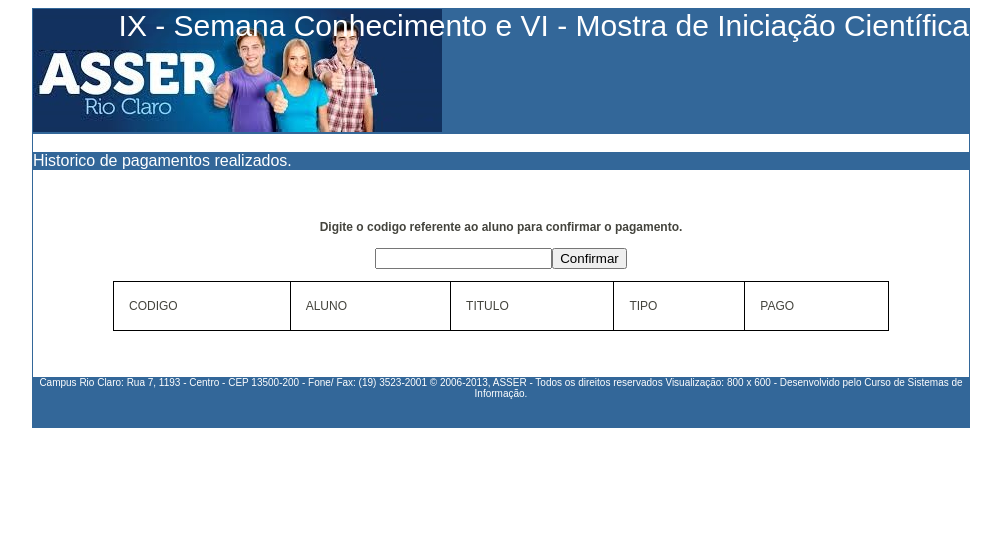
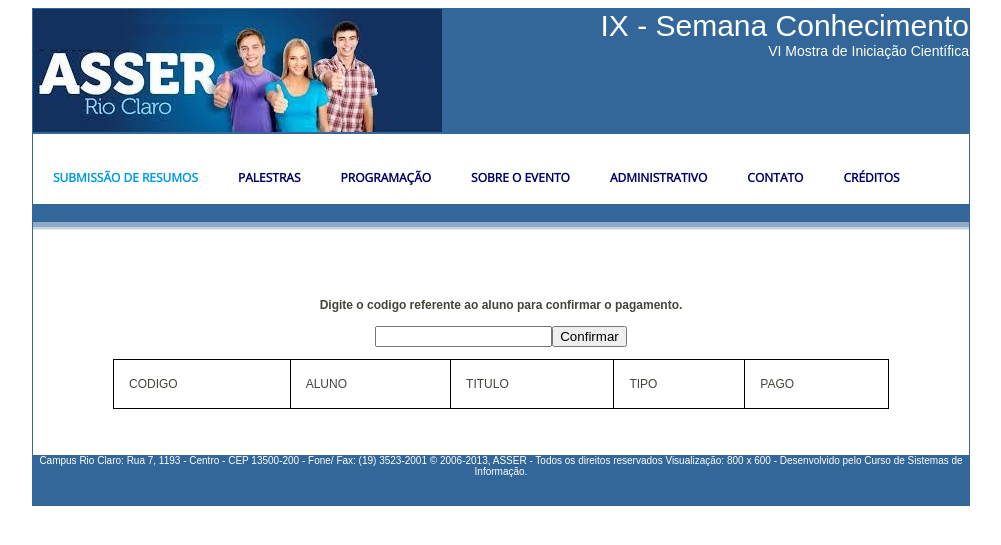
Before and after one commit to aceiro/eventosasser, a PHP site: page /adm/acesso/pagto/index.php in a window 1280 px wide. Shown: the top 545 px of the page, without its empty margins (139-1140 px from the left). Run offline with PHP 8.4, Linux system fonts and the light colour scheme; data that the repository does not hold is empty; some libraries are stand-ins or nearby versions.

Commit message:
Atualização do index

```diff
--- a/adm/acesso/pagto/index.php
+++ b/adm/acesso/pagto/index.php
@@ -3,19 +3,45 @@
 <head>
 <meta charset="utf-8" />
 <title>Asser Eventos</title>
-<link REL=StyleSheet HREF="../../../css/estilo.css" TYPE="text/css"></head>
+
+<link rel="stylesheet" href="//code.jquery.com/ui/1.11.4/themes/redmond/jquery-ui.css">
+<script src="//code.jquery.com/jquery-1.10.2.js"></script>
+<script src="//code.jquery.com/ui/1.11.4/jquery-ui.js"></script>
+
+<link rel="stylesheet" href="../../../css/menu-styles.css" type="text/css">
+<link rel="stylesheet" href="../../../css/estilo.css" type="text/css">
+
+<script src="../../../scripts/asser-main-menu.js"></script>
+<script src="../../../scripts/asser-commum.js"></script>
+<script src="//ajax.aspnetcdn.com/ajax/jquery.validate/1.9/jquery.validate.min.js"></script>
 
 <body>
 	<div id="corpo">
 
-        <div id="cabecalho">
-    	IX - Semana Conhecimento e VI - Mostra de Iniciação Científica
-    	</div>
+		<div id="cabecalho">
+            IX - Semana Conhecimento
+            <div id="subcabecalho" style="font-size:14px"> VI Mostra de Iniciação Científica </div>
+        </div>
 
         <br />
 
-        <div id="mmenu">
-		Historico de pagamentos realizados.</div>
+          <div id='cssmenu'>
+                <ul>
+                   <li class='active'><a href='../index.html'>Submissão de Resumos</a></li>
+                   <li><a href='../palestra'>Palestras</a></li>
+                   <li><a href='../programa.html'>Programação</a></li>
+                   <li><a href='#'>Sobre o evento</a></li>
+                   <li><a href='../'>Administrativo</a></li>
+                   <li><a href='../contato'>Contato</a></li>
+                   <li><a href='../creditos.html'>Créditos</a></li>
+                </ul>
+            </div>
+
+            <div id="mmenu"> &nbsp;</div>
+            <div id="mmenubar"> &nbsp;</div>
+            <div id="mmenusubbar"> &nbsp;</div>
+            <div id="mmenusubsubbar"> &nbsp;</div>
+            <br />
 
         <br />
 
```
